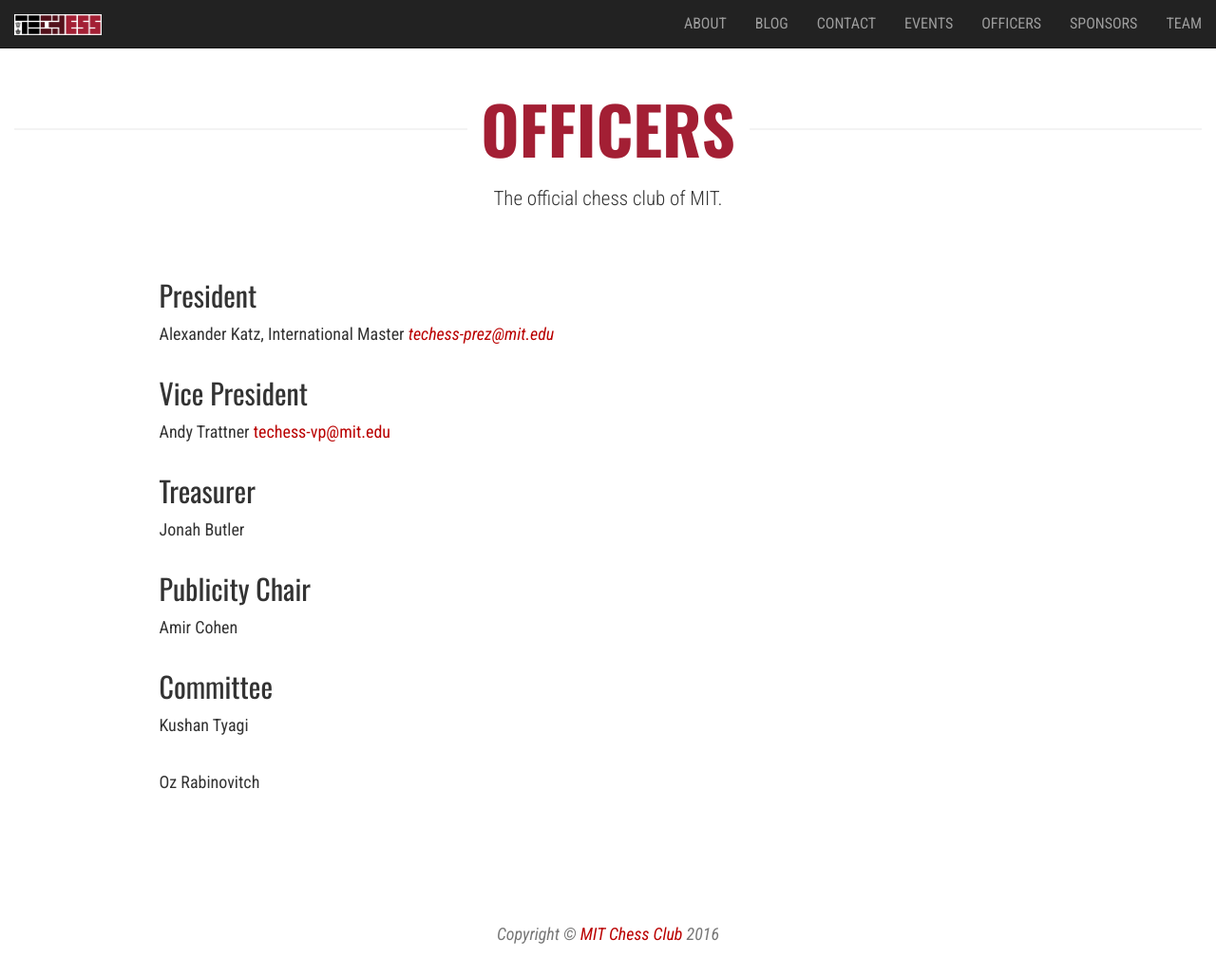
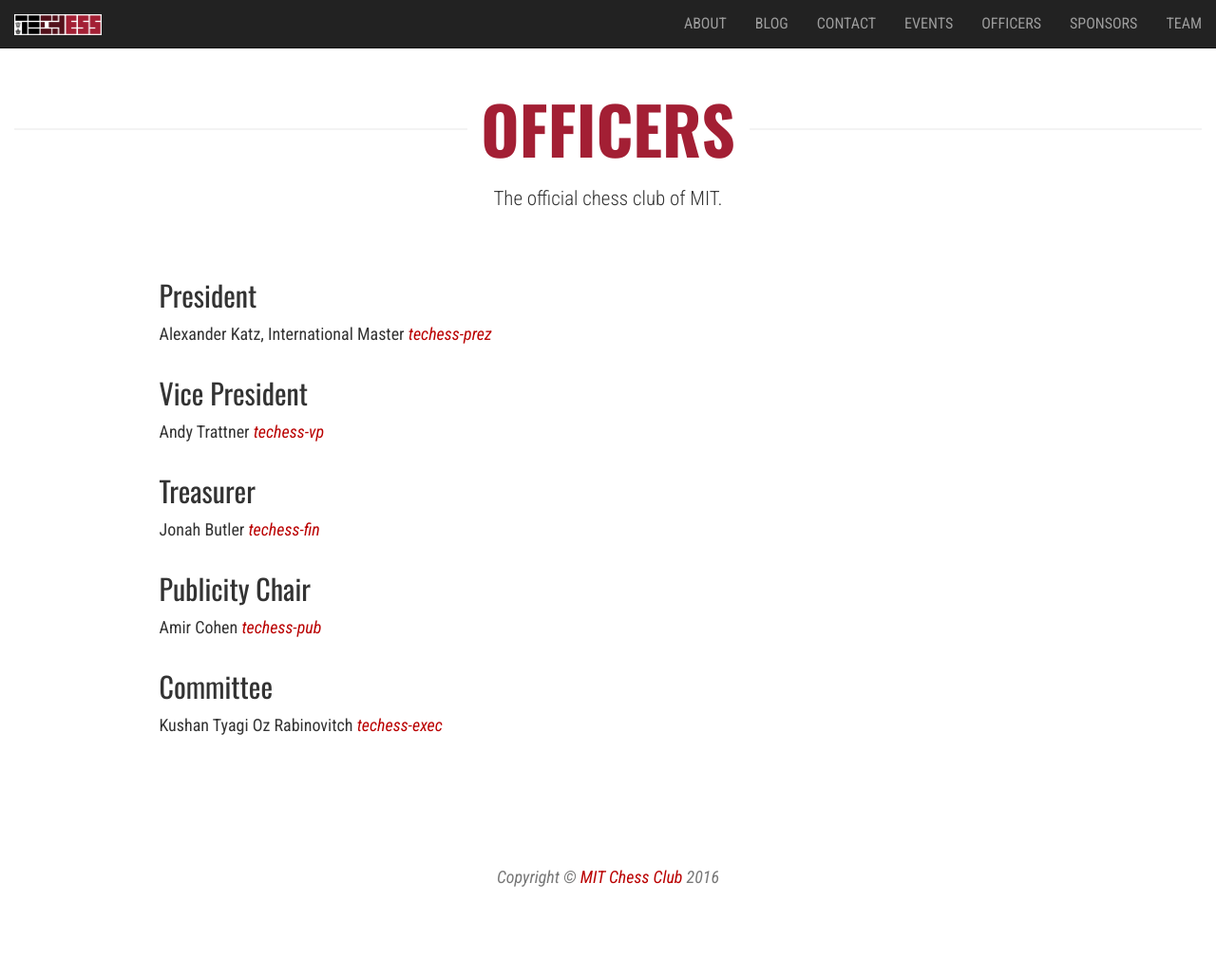
Before and after one commit to Tech-Chess/tech-chess.github.io, a Jekyll site: the page built from _pages/officers.md, in a window 1280 px wide and 1029 px high. Shown: the whole window at 95% size. Built offline with Jekyll 4.4.1, drawn with Linux system fonts in a browser that asks for light colours; nearby versions of some CDN libraries.

Commit message:
minor mods

```diff
--- a/_pages/officers.md
+++ b/_pages/officers.md
@@ -5,19 +5,23 @@
 ---
 
 ## President
-Alexander Katz, International Master _[techess-prez@mit.edu](mailto:techess-prez@mit.edu)_
+Alexander Katz, International Master
+_[techess-prez](mailto:techess-prez@mit.edu)_
 
 
 ## Vice President
-Andy Trattner [techess-vp@mit.edu](mailto:techess-vp@mit.edu)
+Andy Trattner
+_[techess-vp](mailto:techess-vp@mit.edu)_
 
 ## Treasurer
 Jonah Butler
+_[techess-fin](mailto:techess-fin@mit.edu)_
 
 ## Publicity Chair
 Amir Cohen
+_[techess-pub](mailto:techess-pub@mit.edu)_
 
 ## Committee
 Kushan Tyagi
-
 Oz Rabinovitch
+_[techess-exec](mailto:techess-exec@mit.edu)_
--- a/index.html
+++ b/index.html
@@ -15,7 +15,7 @@
 </h1>
 
 <p style="text-align: center; padding-top: 50px;" markdown="1">
-  <a href="https://mailman.mit.edu:444/mailman/listinfo/tech-chess-announce" target="_blank"><button>Subscribe to Mailing List</button></a>  |  <a href="/events" target="_blank"><button>View Upcoming Events</button></a>
+  <a href="https://mailman.mit.edu:444/mailman/listinfo/tech-chess-announce" target="_blank"><button>Subscribe to Mailing List</button></a>  |  <a href="/events"><button>View Upcoming Events</button></a>
 </p>
 
 <!--
```
Also changed, not shown: _pages/about.md (+0 -1 lines), _pages/sponsors.md (+3 -3 lines).
